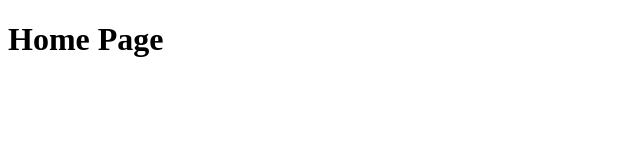
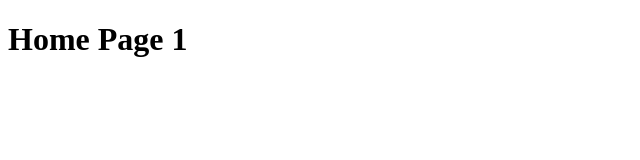
Before and after one commit to menah101/demo-git-20240409, a plain HTML site: page index.html in a window 1280 px wide. Shown: the full height of the page, 0-640 px from the left. Drawn offline with Linux system fonts and the light colour scheme.

Commit message:
chore: modify index.html

```diff
--- a/index.html
+++ b/index.html
@@ -6,6 +6,6 @@
   <title>Home</title>
 </head>
 <body>
-  <h1>Home Page</h1>
+  <h1>Home Page 1</h1>
 </body>
 </html>
```
